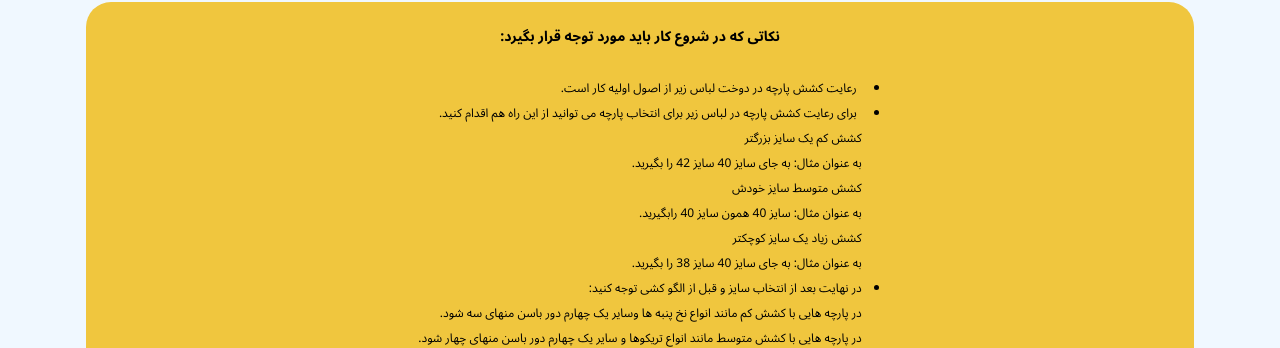
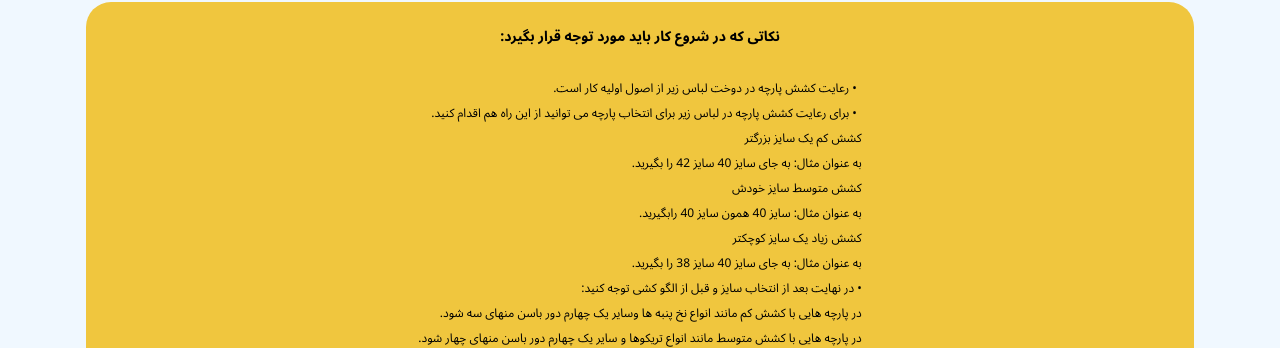
Before and after one commit to khayatiMino/01, a plain HTML site: page 01.html in a window 1280 px wide. Shown: the part 297-645 px from the top of the page. Drawn offline with Linux system fonts and the light colour scheme; a web font is replaced by a local one.

Commit message:
change space between ...

```diff
--- a/01.css
+++ b/01.css
@@ -112,3 +112,11 @@ tr {
     border-radius: 25px;
     font-size: 12px;
 }
+
+li {
+    list-style-type: none; /* Remove default list style */
+}
+li::before {
+    content: "• "; /* Add your custom bullet */
+    margin-right: 0; /* No space between bullet and text */
+}
```
